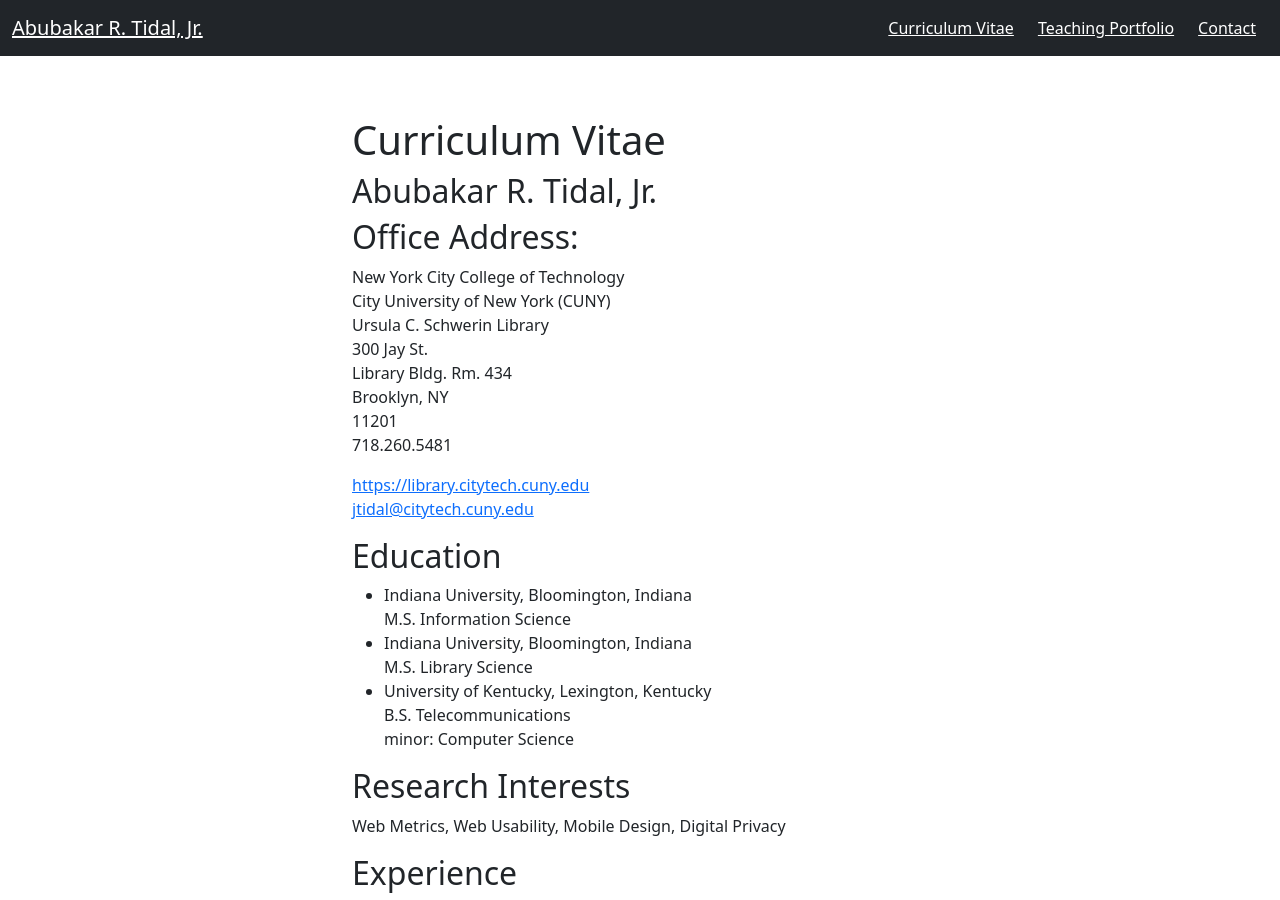
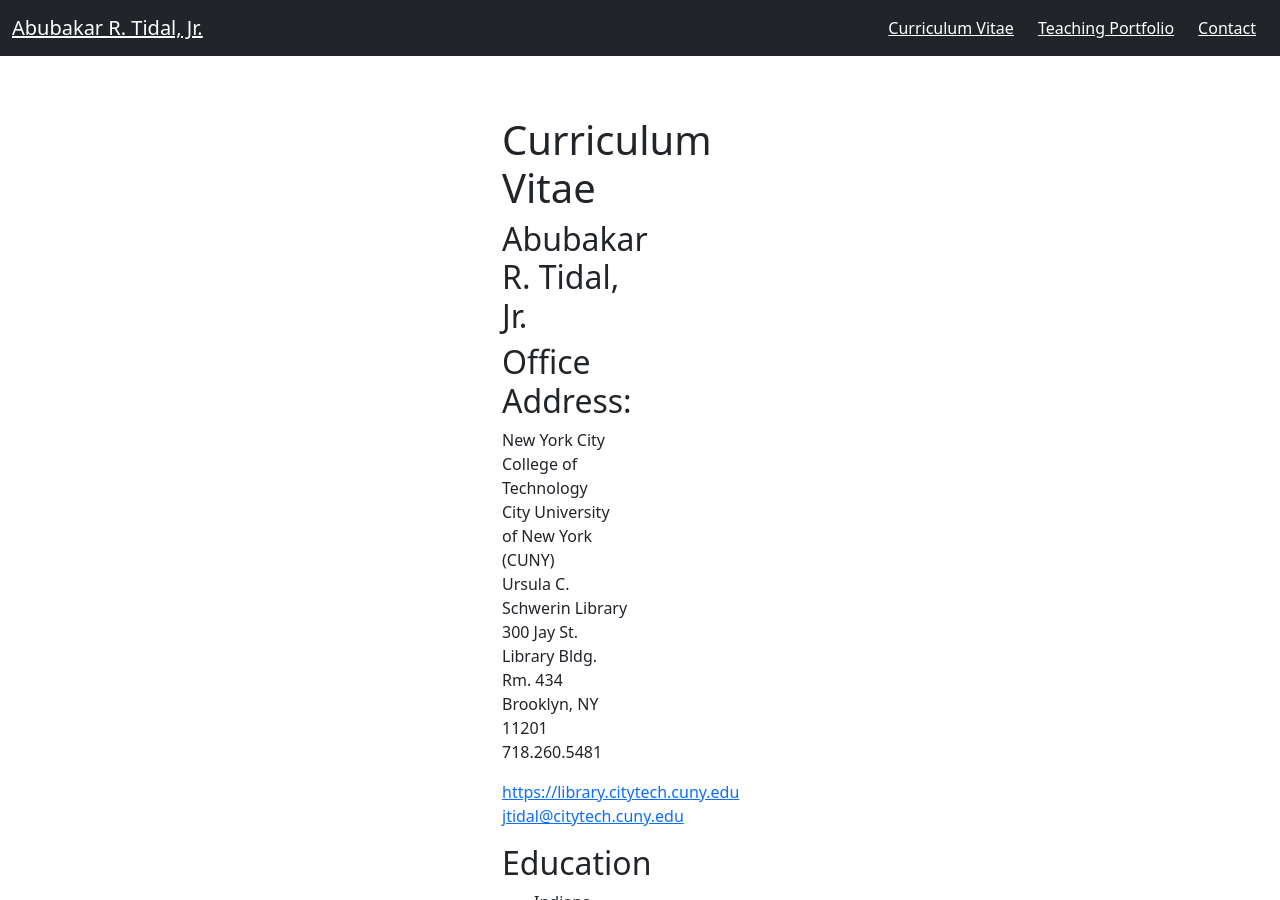
Before and after one commit to KentuckyFriedTofu/KentuckyFriedTofu.github.io, a Jekyll site: the page built from cv.html, in a window 1280 px wide and 900 px high. Built offline with Jekyll 4.4.1, drawn with Linux system fonts in a browser that asks for light colours.

Commit message:
Update cv.html

```diff
--- a/cv.html
+++ b/cv.html
@@ -7,7 +7,7 @@ title: Abubakar R. Tidal, Jr. - Curriculum Vitae
 
   </div>
 
-  <div class="">
+  <div class="col-sm-12 col-md-9 col-lg-3">
 
     <h1>Curriculum Vitae</h1>
 
```
